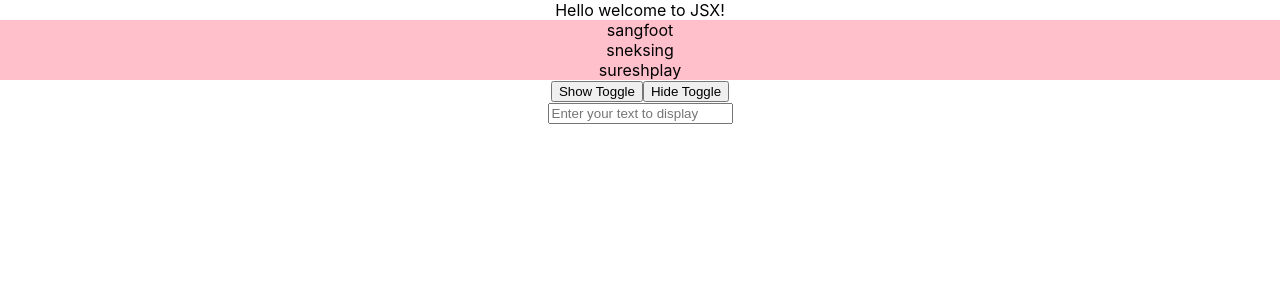
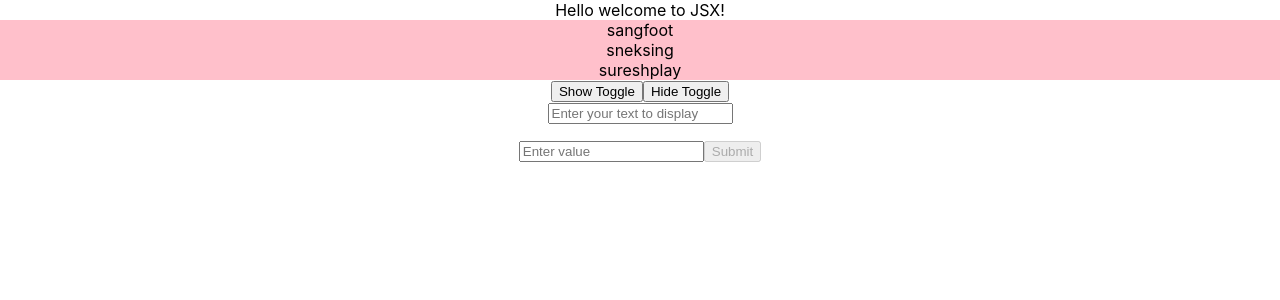
Before and after one commit to sangeetha2521/React-challenges, a React (Create React App) app in the folder react-basics/: page / in a window 1280 px wide. Shown: the top 300 px of the page. Built offline with nearby package versions, Linux system fonts and the light colour scheme.

Commit message:
Button disable functionality added

```diff
--- a/react-basics/src/App.css
+++ b/react-basics/src/App.css
@@ -36,7 +36,9 @@
 .Text {
   color: #282c34,
 }
-
+.button{
+  opacity: 50;
+}
 @keyframes App-logo-spin {
   from {
     transform: rotate(0deg);
--- a/react-basics/src/App.js
+++ b/react-basics/src/App.js
@@ -3,6 +3,7 @@ import Jsx from "./components/jsx";
 import Users from './components/Array';
 import HideContent from './components/Hidecontent';
 import TwowayBinding from './components/TwoWayBinding';
+import Disable from './components/DisableButton';
 
 function App() {
   return (
@@ -11,6 +12,7 @@ function App() {
       <Users />
       <HideContent />
      <TwowayBinding/>
+     <Disable/>
     </div>
   );
 }
--- /dev/null
+++ b/react-basics/src/components/DisableButton/index.js
@@ -0,0 +1,25 @@
+
+//  Challenge: Make button disabled when there is no character on the input field. Enable the `Submit` button (remove button from being disabled) when there is at least one character.
+
+import React, { useState } from "react";
+import "../../App.css";
+
+const Disable = () => {
+    const [hide, setHide] = useState("")
+
+    const onSubmit = () => {
+        window.alert("Submited");
+    }
+    return (
+        <>
+            <input type="text" placeholder="Enter value" value={hide} onChange={(e) => setHide(e.target.value)} />
+            {hide === "" ?
+                <button disabled={true} className="button">Submit</button>
+                :
+                <button onClick={onSubmit}>submit</button>
+            }
+        </>
+    )
+
+}
+export default Disable;
```
